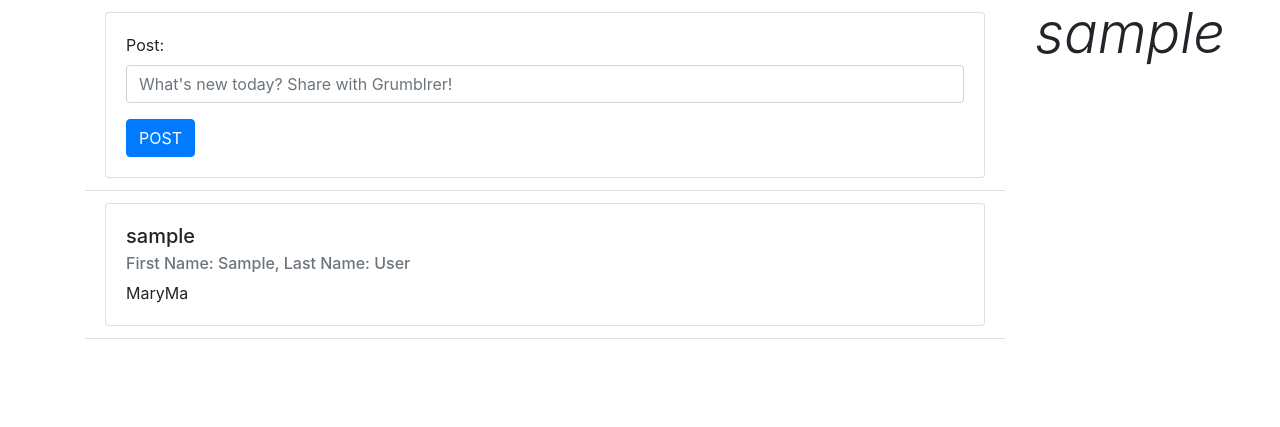
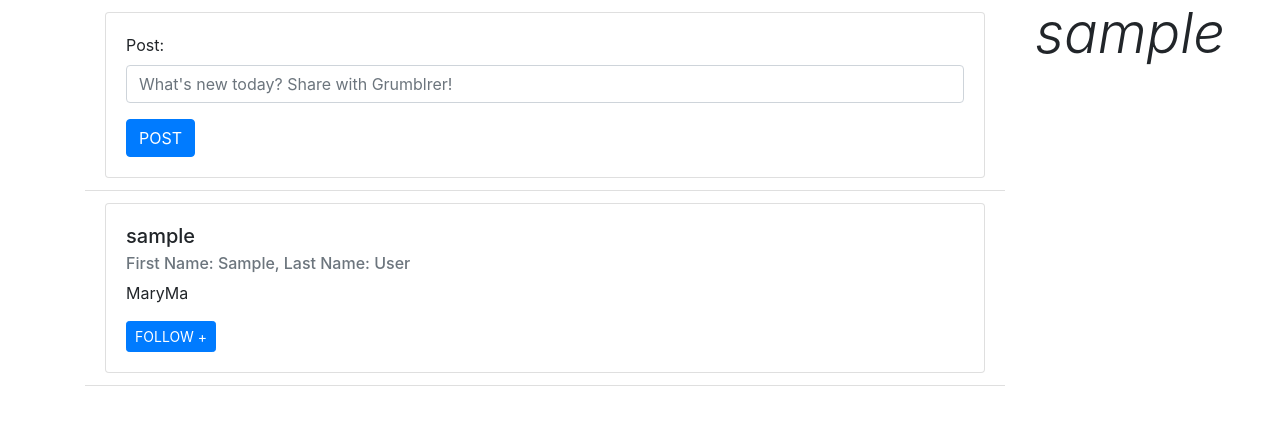
Before and after one commit to TinaCXu/Grumblr, a Django app: template post_app/templates/personal.html in a window 1280 px wide. Shown: the part 76-503 px from the top of the page. Run offline with Django 3.2, Linux system fonts and the light colour scheme; a user stored in the database is signed in; data comes from the database, SQL or seed files in the repository; both versions use the stored data as it was after the commit; the template is opened without the code that fills it: values that come from a table or form of the project are taken from there, most other values are stand-ins (such as "Sample title", 1, 10 or a date in 2020).

Commit message:
glumblr-follow&unfollow

```diff
--- a/post_app/static/js/personal.js
+++ b/post_app/static/js/personal.js
@@ -1,5 +1,7 @@
 var cnt = 0;
    $('button').click(function(){
+        console.log("you have click follow button!")
+
         $('#prevented').unbind().on('submit',function(event){
             // prevent the defaul submit of form, using ajax
             cnt += 1;
@@ -59,9 +61,10 @@ function getUpdatePost(){
     });
 }
 
-// decide follow or unfollow button
+// decide follow or unfollow button type
 function buttonType(){
     console.log("trigger buttonType")
+    button_type = ""
     $.get( "/user_followed/").done(function(data){
         console.log(data);
         console.log(typeof(data));
@@ -71,26 +74,47 @@ function buttonType(){
         console.log(typeof(data["followeder"][0]));
         if (data["followeder"].length == 0){
             console.log("Follow")
-            var button_type = "Follow"
+            button_type = "Follow"
         }else{
-            for(i = 0; i < data["followeder"].length; i++){
-                if (target_user == data["followeder"][i]){
-                    console.log("Unfollow")
-                    var button_type = "Unfollow"
-                } else{
-                    console.log("Follow")
-                    var button_type = "Follow"
-                }
+            followeders = JSON.stringify(data["followeder"]);
+            console.log(followeders)
+            if (followeders.indexOf(target_user) != -1){
+                console.log("Unfollow")
+                button_type = "UNFOLLOW -"
+            }else{
+                console.log("Follow")
+                button_type = "FOLLOW +"
             }
         }
+        var button_html = '<button type="button" class="btn btn-primary btn-sm" id="follow">'
+        + button_type + '</button>'
+        console.log(button_html)
+        $("#for_button").append(button_html);
     });
-    var button_html = '<button type="button" class="btn btn-primary btn-sm" id="follow">'
-                    + button_type + '</button>';
-    console.log(button_html)
-    $("#for_button").append(button_html);
 }
 
 $(document).ready(function(){
     window.setInterval(getUpdatePost, 3000);
     window.setTimeout(buttonType, 3000);
 })
+
+// send follow or unfollow request to backend
+$('#follow').click(function(){
+    console.log("you have click follow button!")
+    // if (button_type ==  "FOLLOW +"){
+    //     action = "follow"
+    // }else{
+    //     action = "unfollow"
+    // }
+    // $.ajax({
+    //     type: "POST",
+    //     url: "/follow/",
+    //     // the key-'post’ must be the same key in form, otherwise it cannot be saved in database
+    //     data: {'action':action, 'to_user':target_user},
+    //     datatype: "json",
+    //     success: function(data){
+    //         console.log('success!')},
+    //     error: function(){
+    //         console.log('fail!')},
+    // })
+})
--- a/post_app/templates/personal.html
+++ b/post_app/templates/personal.html
@@ -11,7 +11,7 @@
                         <form method="POST" id="prevented">
                             {% csrf_token %}
                             {{ post_form.as_p }}
-                            <button type="submit" class="save btn btn-primary">POST</button>
+                            <button type="submit" class="save btn btn-primary" id="post">POST</button>
                         </form>
                     </div>
                 </div>
@@ -24,8 +24,6 @@
                         <h5 class="card-title" username_id="{{ user_name }}">{{ user_name }}</h5>
                         <h6 class="card-subtitle mb-2 text-muted">First Name: {{ first_name }}, Last Name: {{ last_name }}</h6>
                         <p class="card-text">{{ user_introduction }}</p>
-                        <!-- <button type="button" class="btn btn-primary btn-sm" id="follow">
-                            FOLLOW +</button> -->
                     </div>
                 </div>
             </li>
```
Also changed, not shown: db.sqlite3.
